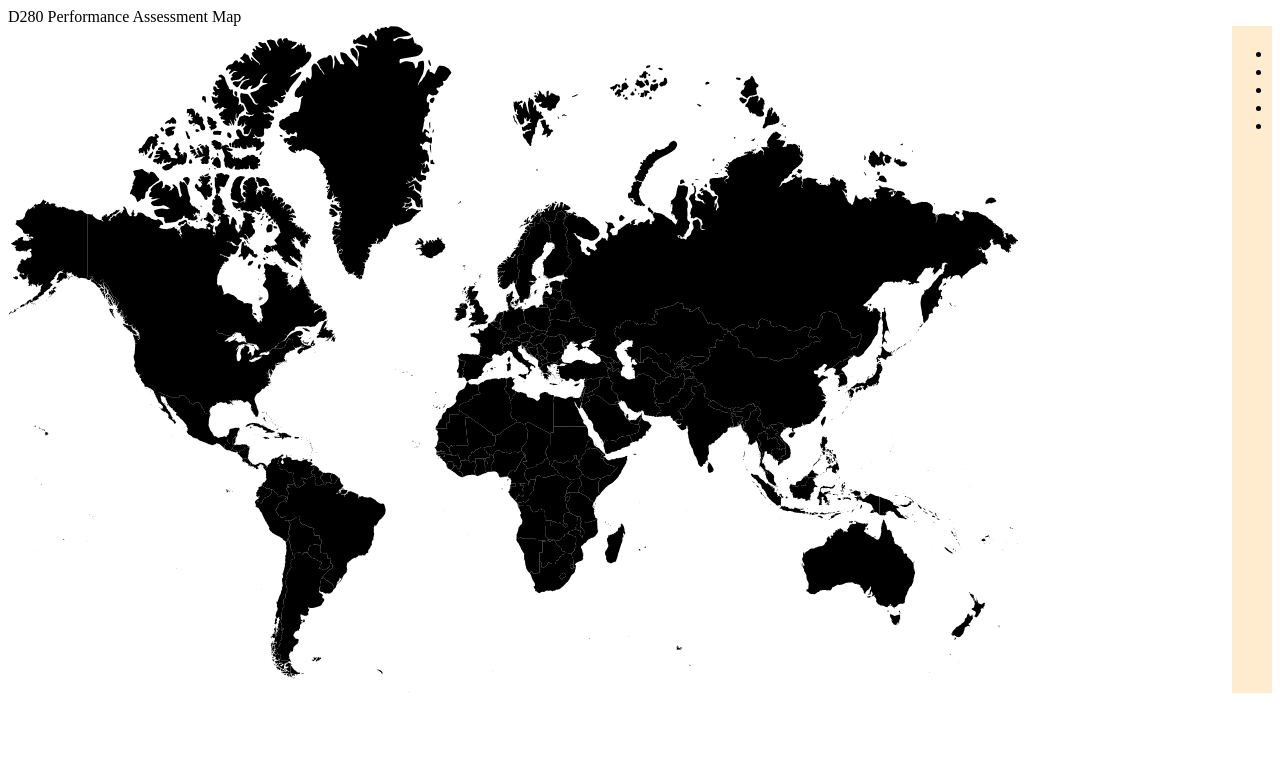
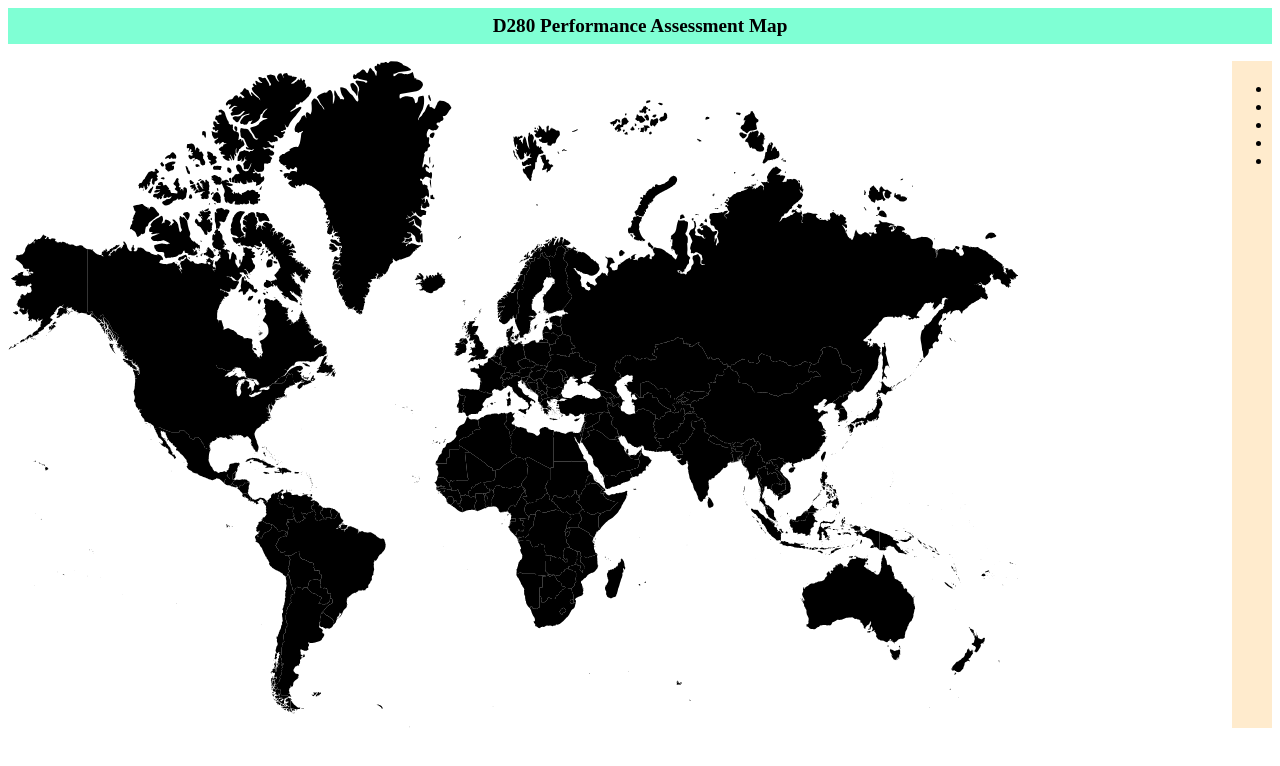
Before and after one commit to Mike-Benn/D280-map, an Angular app: page / in a window 1280 px wide. Shown: the top 766 px of the page. Built offline with nearby package versions, Linux system fonts and the light colour scheme.

Commit message:
Add styling to header

```diff
--- a/src/app/app.component.scss
+++ b/src/app/app.component.scss
@@ -1,5 +1,8 @@
-.map-container {
-    display: flex;
-    justify-content: space-between;
-    flex-direction: row;
+.header {
+    background-color: aquamarine;
+    padding: 7px;
+    margin-bottom: 17px;
+    text-align: center;
+    font-size: larger;
+    font-weight: bolder;
 }
```
